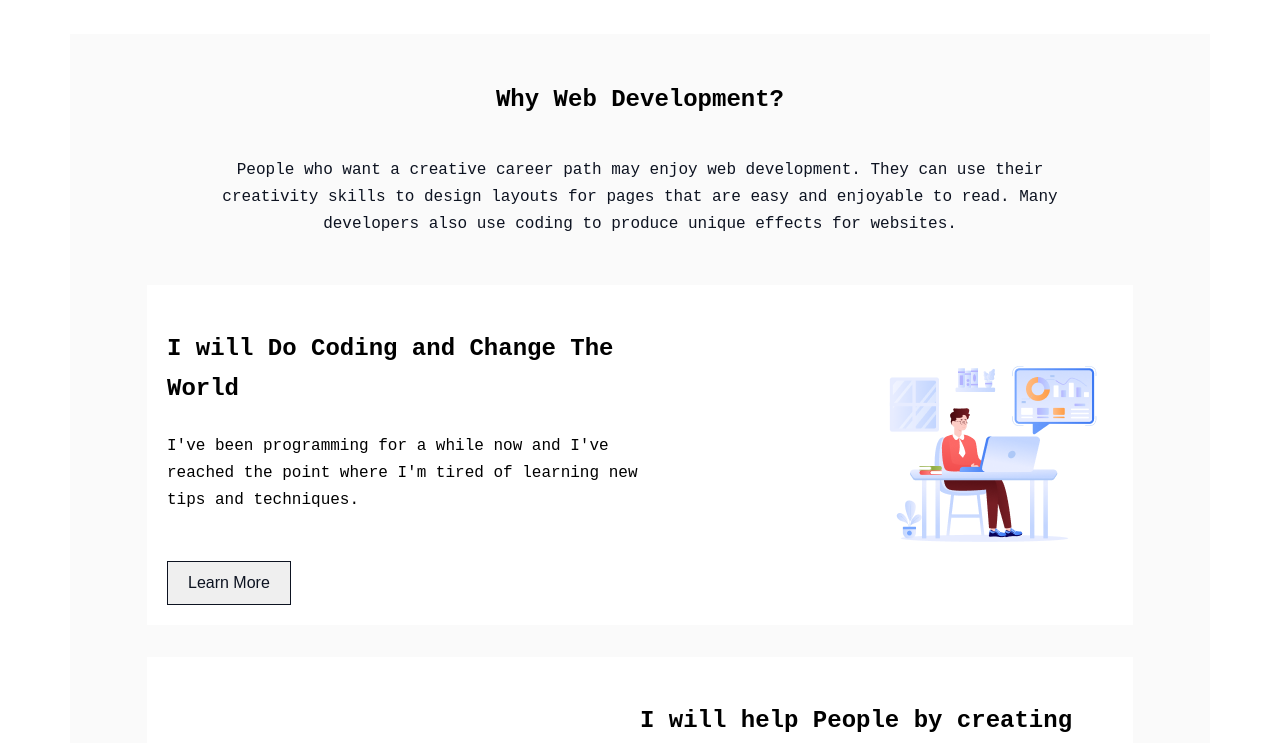
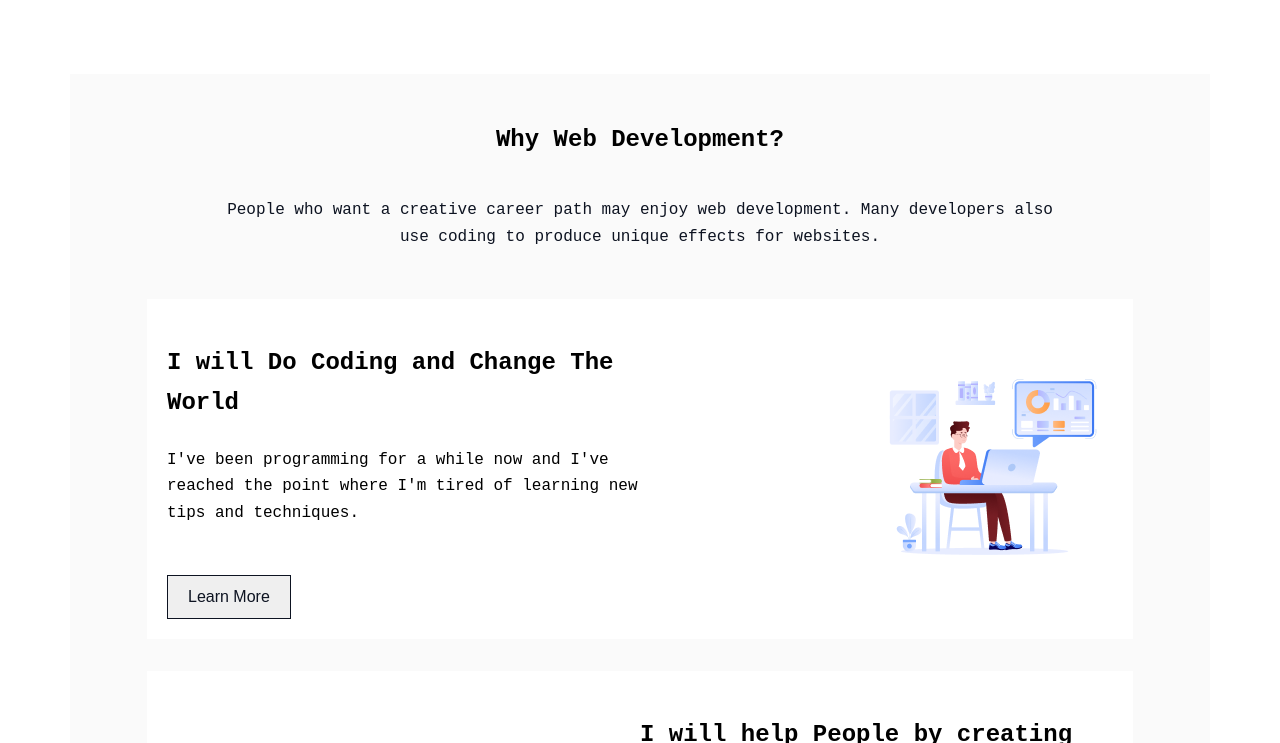
Before and after one commit to chinno0007/B10A1-Challenge-Begins-Assignment_01, a plain HTML site: page index.html in a window 1280 px wide. Shown: the part 777-1520 px from the top of the page. Drawn offline with Linux system fonts and the light colour scheme; a web font is replaced by a local one.

Commit message:
assignment completed

```diff
--- a/Styles/style.css
+++ b/Styles/style.css
@@ -12,6 +12,7 @@
     display: flex;
     justify-content: space-between;
     align-items: center;
+    margin-bottom: 40px;
   }
   .NavBar h1{
     color: rgb(13, 19, 33);
@@ -93,7 +94,6 @@
   .jobQuestionTitle{
     text-align: center;
     padding-bottom: 3rem;
-    /* margin: 20px 0px; */
   }
 
   /* Web Content */
@@ -102,15 +102,12 @@
   }
   .codingAndChangingWorld{
     max-width: 946px;
-    /* background-color: red; */
     margin: 0 auto;
     padding: 20px;
     margin-bottom: 2rem;
-    /* text-align: center; */
     display: flex;
     justify-content: space-between;
     align-items: center;
-    /* padding: 20px; */
     background-color: rgb(255, 255, 255);
 
   }
@@ -118,11 +115,9 @@
     width: 50%;
   }
   .codingAndChangingWorld-title{
-    /* color: rgba(13, 19, 33, 0.7); */
     border-radius: 5px;
     font-size: 24px;
     font-weight: 700;
-    /* padding-bottom: 1rem; */
     line-height: 30pt;
   }
   .codingAndChangingWorld-description{
@@ -135,10 +130,8 @@
     font-size: 16px;
     text-align: center;
     color: rgb(255, 255, 255);
-    /* background-color: rgb(13, 19, 33); */
     border: 1px solid rgb(13, 19, 33);
     color: rgb(13, 19, 33);
-    /* border-radius: 5px; */
   }
   .modernWebSystem{
     flex-direction: row-reverse;
@@ -232,12 +225,9 @@
     .input-field input[type="text"]{
 
 
-        /* display: inline-block; */
         width: 500px;
-        /* height: 57px; */
         padding: 15px 15px;
         font-size: 16px;
-        /* text-align: center; */
         border: 1px solid rgb(13, 19, 33);
         background-color: rgb(255, 255, 255);
         border-radius: 5px;
@@ -245,13 +235,10 @@
     .input-field input[type="submit"]{
 
 
-        /* display: inline-block; */
         width: 120px;
-        /* height: 57px; */
         padding: 15px 15px;
         font-size: 16px;
         font-weight: 600;
-        /* text-align: center; */
         border: 1px solid rgb(13, 19, 33);
         background-color: rgb(255, 255, 255);
         border-radius: 5px;
@@ -263,8 +250,6 @@
         max-width: 1440px;
         margin: 0 auto;
         border-radius: 16px;
-        /* padding: 20px; */
-        /* text-align: center; */
         background-color: rgba(13, 19, 33, 0.03);
     }
     .footer-info{
@@ -273,7 +258,6 @@
         justify-content: space-between;
         align-items: center;
         width: 1140px;
-        /* height: 36px; */
         margin-top: 5rem;
 
     }
--- a/index.html
+++ b/index.html
@@ -38,7 +38,7 @@
             <!-- Job Title -->
             <div class="jobQuestionTitle">
                 <h2>Why Web Development?</h2>
-                <p class="bannerDescription">People who want a creative career path may enjoy web development. They can use their creativity skills to design layouts for pages that are easy and enjoyable to read. Many developers also use coding to produce unique effects for websites.</p>
+                <p class="bannerDescription">People who want a creative career path may enjoy web development. Many developers also use coding to produce unique effects for websites.</p>
             </div>
 
             <!-- Development Contents -->
```
